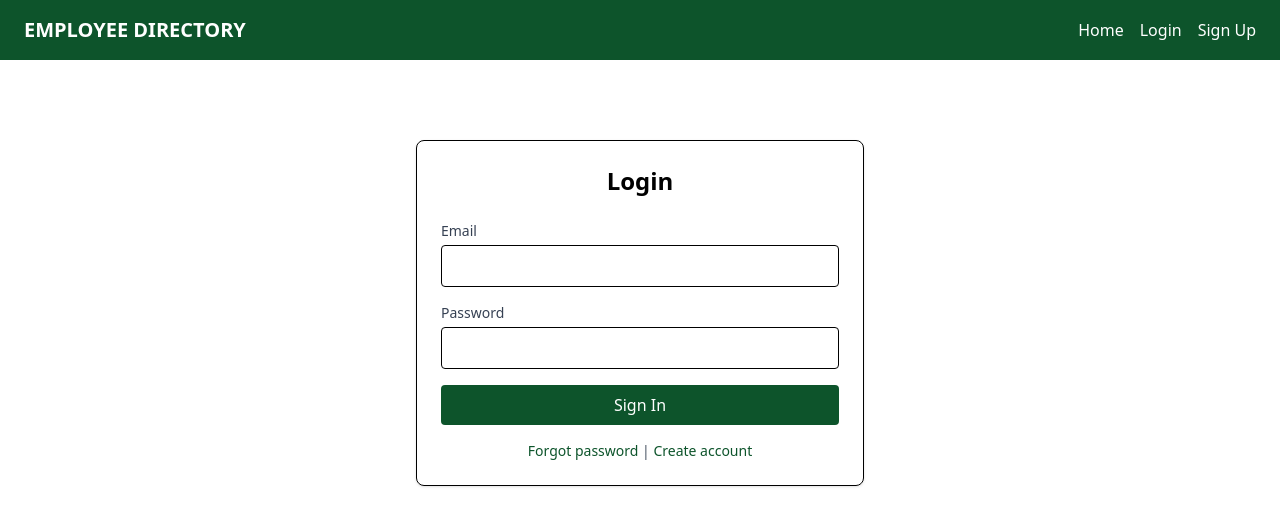
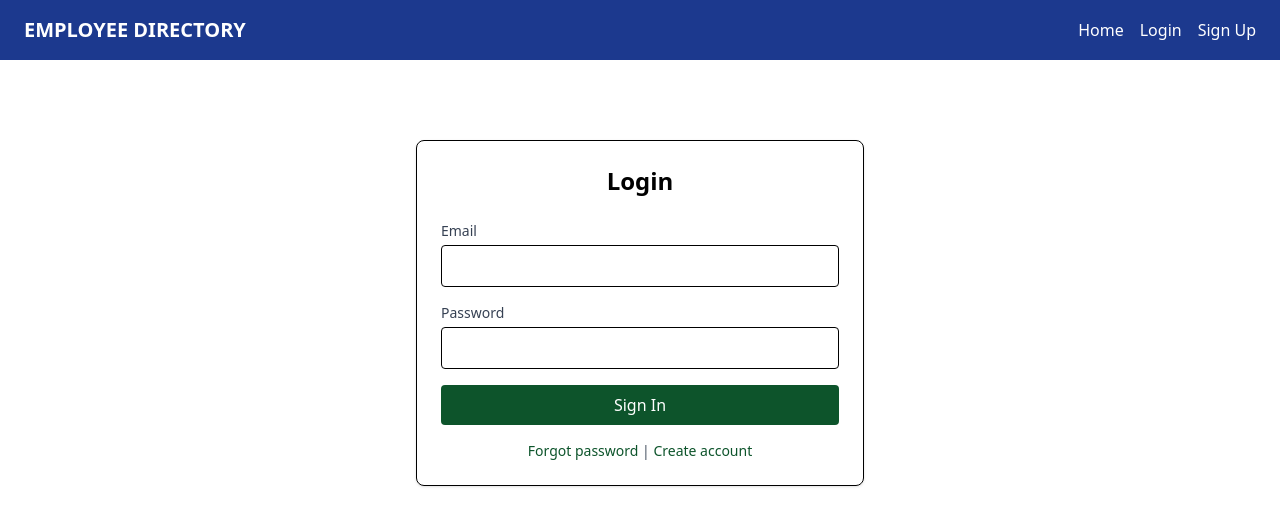
Before and after one commit to kavindu128/Employee-Directory, a React (Vite) app in the folder frontend/: page / in a window 1280 px wide. Shown: the top 526 px of the page. Built offline with nearby package versions, Linux system fonts and the light colour scheme.

Commit message:
color change

```diff
--- a/frontend/src/assets/Components/Navbar.jsx
+++ b/frontend/src/assets/Components/Navbar.jsx
@@ -10,7 +10,7 @@ const Navbar = () => {
   };
 
   return (
-    <nav className="bg-green-900 text-white px-6 py-4 flex justify-between items-center">
+    <nav className="bg-blue-900 text-white px-6 py-4 flex justify-between items-center">
       <h1 className="text-xl font-bold">EMPLOYEE DIRECTORY</h1>
       <div className="space-x-4">
         <Link to="/home" className="hover:underline">Home</Link>
```
